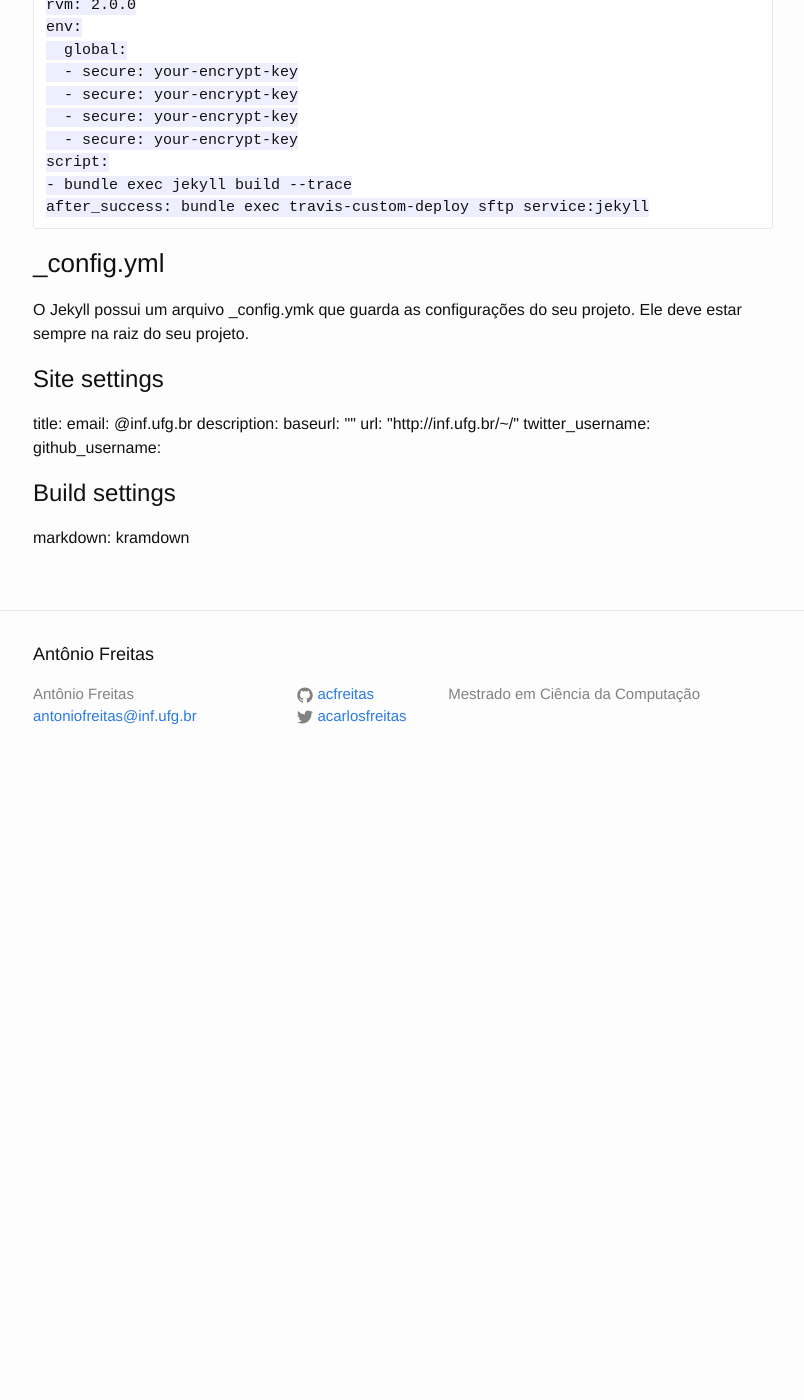
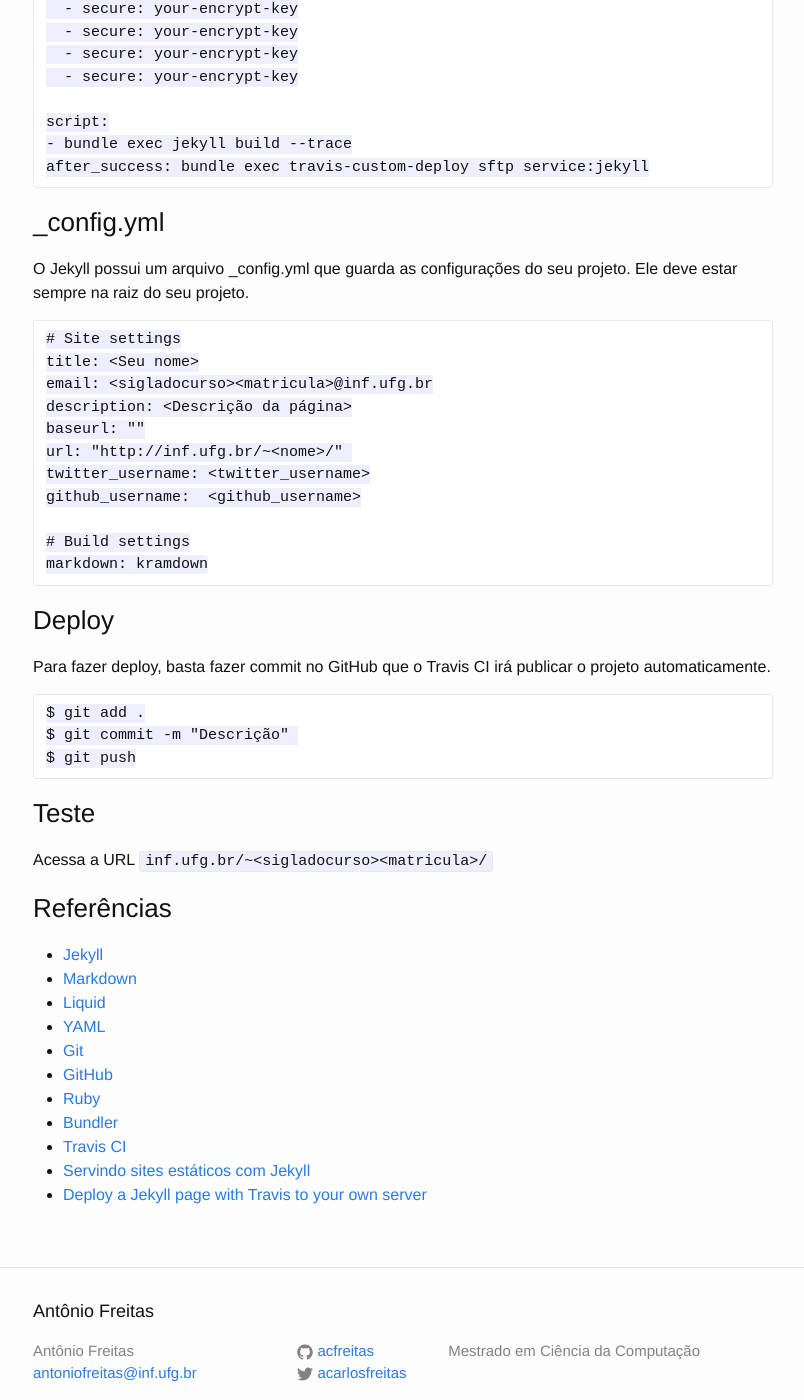
Before and after one commit to acfreitas/antoniofreitas, a Jekyll site: the page built from _posts/2015-03-18-criando-uma-pagina-pessoal-no-inf-com-jekyll.md, in a window 1280 px wide and 1400 px high, scrolled down 1278 px. Shown: the whole window, without its empty margins (237-1041 px from the left). Built offline with Jekyll 4.4.1, drawn with Linux system fonts in a browser that asks for light colours; before the commit the page ends 2066 px from its top, so only the background shows below that; some of the changed text lies outside the part shown.

Commit message:
Corrigido o texto

````diff
--- a/_posts/2015-03-18-criando-uma-pagina-pessoal-no-inf-com-jekyll.md
+++ b/_posts/2015-03-18-criando-uma-pagina-pessoal-no-inf-com-jekyll.md
@@ -4,11 +4,7 @@ title:  "Criando uma página pessoal no INF com Jekyll"
 date:   2015-03-18 11:19:26
 ---
 
-O [Jekyll](jekyllrb.com) é um gerador de códigos estáticos. A ideia é você criar páginas estáticas, usando HTML, CSS e JavaScript, pronto para serem publicados. Ele é baseado em vários formatos como [Markdown](http://daringfireball.net/projects/markdown/) para formatação de textos e posts e um padrão de template chamado [Liquid](http://liquidmarkup.org/) com um pouco de [YAML](http://yaml.org/) para exibir e guardar os dados das variáveis.
-
-Então, vamos lá!
-
-Criei um bootstrap no [github](https://github.com/acfreitas/pessoal.inf.ufg.br, basta fazer clone e começar usar.
+O [Jekyll](http://jekyllrb.com) é um gerador de códigos estáticos. A ideia é você criar páginas estáticas, usando HTML, CSS e JavaScript, pronto para serem publicados. Ele é baseado em vários formatos como [Markdown](http://daringfireball.net/projects/markdown/) para formatação de textos e posts, [Liquid](http://liquidmarkup.org/) para templates e [YAML](http://yaml.org/) para exibir e guardar os dados das variáveis.
 
 ### Dependências
 
@@ -18,21 +14,23 @@ Criei um bootstrap no [github](https://github.com/acfreitas/pessoal.inf.ufg.br,
 
 ### Fork
 
-Primeiramente, faça fork do [projeto](https://github.com/acfreitas/pessoal.inf.ufg.br)  para sua conta do GitHub. Se você ainda não conhece o git, você pode conferir a [documentação](https://help.github.com/articles/fork-a-repo/)
+Primeiramente, faça fork do [projeto](https://github.com/acfreitas/pessoal.inf.ufg.br)  para sua conta do GitHub. Se você ainda não conhece o git, você pode conferir a documentação [aqui](https://help.github.com/articles/fork-a-repo/)
 
 ### Travis CI
 
 Acesse o [Travis CI](http://docs.travis-ci.com/user/getting-started/) com sua conta do GitHub e ative o projeto para o repositório que você fez fork no passo anterior.
 
-### Setup
+### Clone
 
-    $ git clone https://github.com/acfreitas/pessoal.inf.ufg.br.git
+Faça clone do projeto para seu repositório local e execute o Bundler para instalar as dependências.
+
+    $ git clone https://github.com/<username>/pessoal.inf.ufg.br.git
     $ cd pessoal.inf.ufg.br
     $ bundle install
 
 ### Variáveis de Ambiente
 
-Após criar o projeto no Travis CI, basta configurar as [variáveis de ambiente criptografadas](http://docs.travis-ci.com/user/build-configuration/#Secure-environment-variables) no Travis.
+Após criar o projeto no Travis CI, basta configurar as [variáveis de ambiente criptografadas](http://docs.travis-ci.com/user/build-configuration/#Secure-environment-variables) .
 
     $ travis encrypt DEPLOY_HOST="home.inf.ufg.br" --add
     $ travis encrypt DEPLOY_USERNAME="<sigadocurso><matricula>" --add # Exemplo: es2015000
@@ -49,22 +47,49 @@
       - secure: your-encrypt-key
       - secure: your-encrypt-key
       - secure: your-encrypt-key
+
     script:
     - bundle exec jekyll build --trace
     after_success: bundle exec travis-custom-deploy sftp service:jekyll
 
 ### _config.yml
 
-O Jekyll possui um arquivo _config.ymk que guarda as configurações do seu projeto. Ele deve estar sempre na raiz do seu projeto.
+O Jekyll possui um arquivo _config.yml que guarda as configurações do seu projeto. Ele deve estar sempre na raiz do seu projeto.
 
-# Site settings
-title: <Seu nome>
-email: <nome>@inf.ufg.br
-description: <Descrição da página>
-baseurl: ""
-url: "http://inf.ufg.br/~<nome>/"
-twitter_username: <twitter_username>
-github_username:  <github_username>
+    # Site settings
+    title: <Seu nome>
+    email: <sigladocurso><matricula>@inf.ufg.br
+    description: <Descrição da página>
+    baseurl: ""
+    url: "http://inf.ufg.br/~<nome>/"
+    twitter_username: <twitter_username>
+    github_username:  <github_username>
 
-# Build settings
-markdown: kramdown
+    # Build settings
+    markdown: kramdown
+
+### Deploy
+
+Para fazer deploy, basta fazer commit no GitHub que o Travis CI irá publicar o projeto automaticamente.
+
+    $ git add .
+    $ git commit -m "Descrição"
+    $ git push
+
+### Teste
+
+Acessa a URL ```inf.ufg.br/~<sigladocurso><matricula>/```
+
+### Referências
+
+* [Jekyll](http://jekyllrb.com/)
+* [Markdown](http://daringfireball.net/projects/markdown/)
+* [Liquid](http://liquidmarkup.org/)
+* [YAML](http://yaml.org/)
+* [Git](http://git-scm.com/)
+* [GitHub](https://github.com/)
+* [Ruby](https://www.ruby-lang.org/)
+* [Bundler](http://bundler.io/)
+* [Travis CI](https://travis-ci.org/)
+* [Servindo sites estáticos com Jekyll](http://tableless.com.br/jekyll-servindo-sites-estaticos/)
+* [Deploy a Jekyll page with Travis to your own server](http://jens-na.github.io/2014/01/22/jekyll-deploy-own-server/)
````
